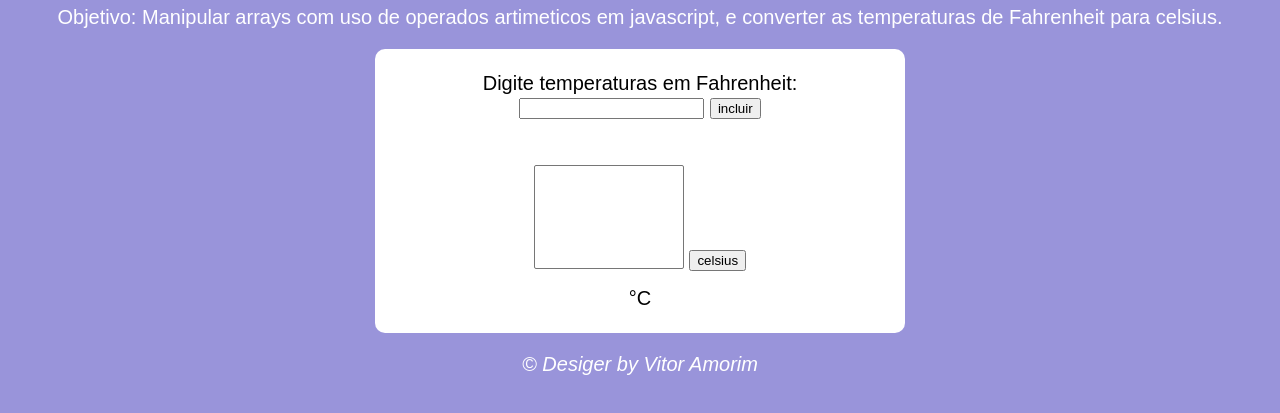
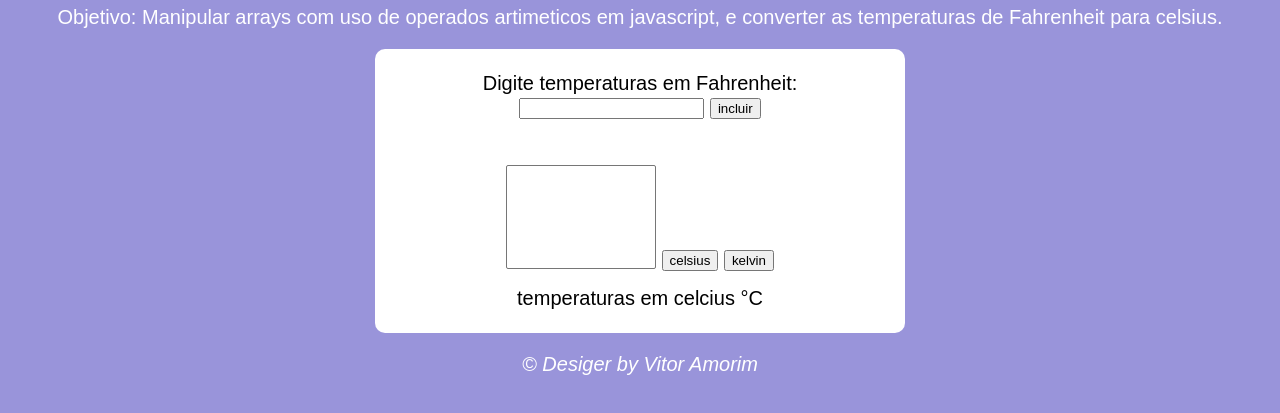
Before and after one commit to vitorAmorims/Exerc-cios-em-js, a plain HTML site: page ex07Conversor de temperatura/Conversor de temperaturas.html in a window 1280 px wide. Both pictures are taken after a click on the button "celsius". Shown: the part 93-506 px from the top of the page. Drawn offline with Linux system fonts and the light colour scheme.

Commit message:
atualizando funções

```diff
--- a/ex07Conversor de temperatura/Conversor de temperaturas.html
+++ b/ex07Conversor de temperatura/Conversor de temperaturas.html
@@ -20,6 +20,7 @@
                 <option></option>
             </select>
             <input type="button" value="celsius" onclick="celsius()">
+            <input type="button" value="kelvin" onclick="kelvin()">
         </div>
         <div id = 'res'>
 
--- a/ex07Conversor de temperatura/script.js
+++ b/ex07Conversor de temperatura/script.js
@@ -3,19 +3,24 @@ var tab = window.document.getElementById('flista') // chamando select do formul
 var res = window.document.getElementById('res') // retornar resposta
 var fah = []
 var fcelcius = []
+var fkelvin = []
 
-function incluir () {
+function incluir() {
     fah.push(Number(far.value))
     let item = document.createElement('option')
     item.text = `${far.value}°F`
     tab.appendChild(item)
 }
 
+function celsius() {
+    for (let i = 0; i < fah.length; i++){
+        fcelcius.push(parseInt((fah[i] - 32)*(5/9)))
+        fkelvin.push(parseInt((fah[i] - 32)*(5/9))+273)
 
+    }
+    res.innerHTML = (`temperaturas em celcius ${fcelcius} °C`)
+}
 
-function celsius () {
-    for (let i = 0; i < fah.length; i++){
-        fcelcius.push((fah[i] - 32)*(5/9))
-    }
-    res.innerHTML = (`${fcelcius} °C`)
+function kelvin(){
+    window.alert(`temperaturas em kelvin ${fkelvin} K`)
 }
```
